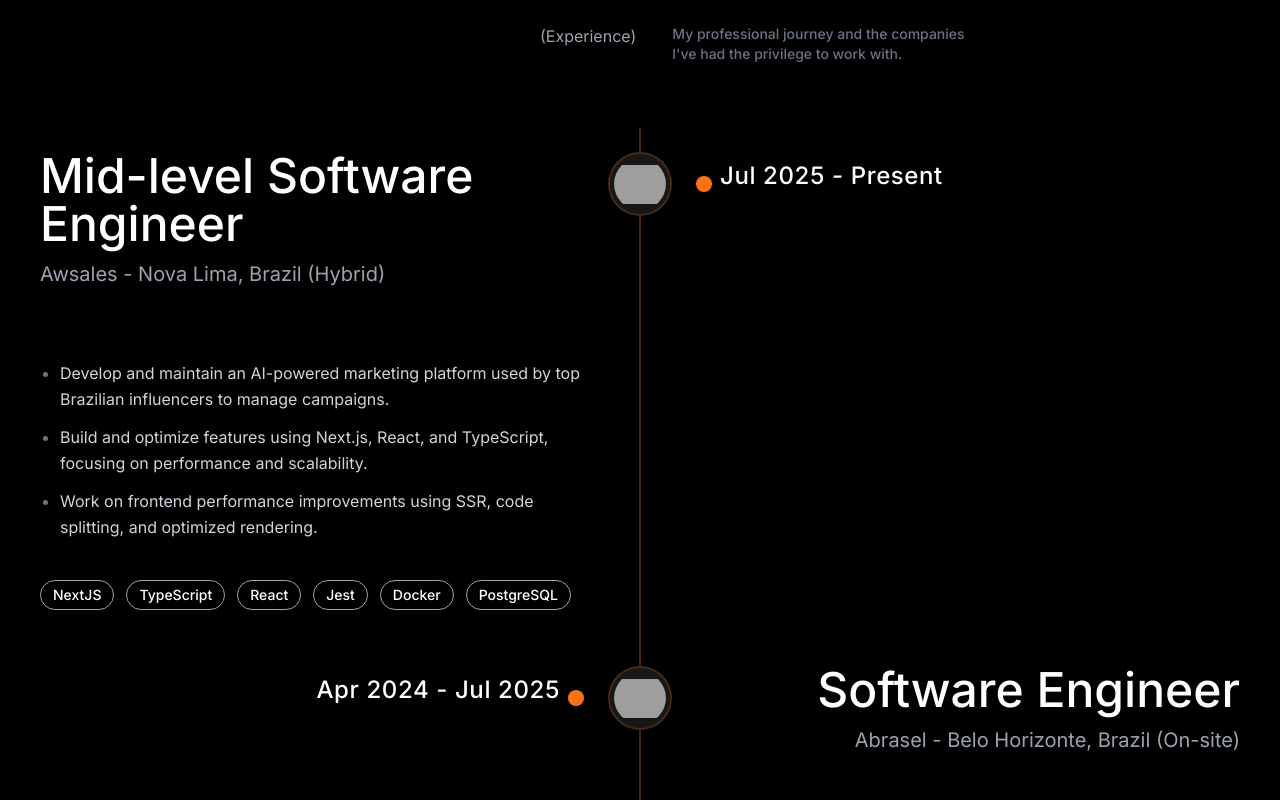
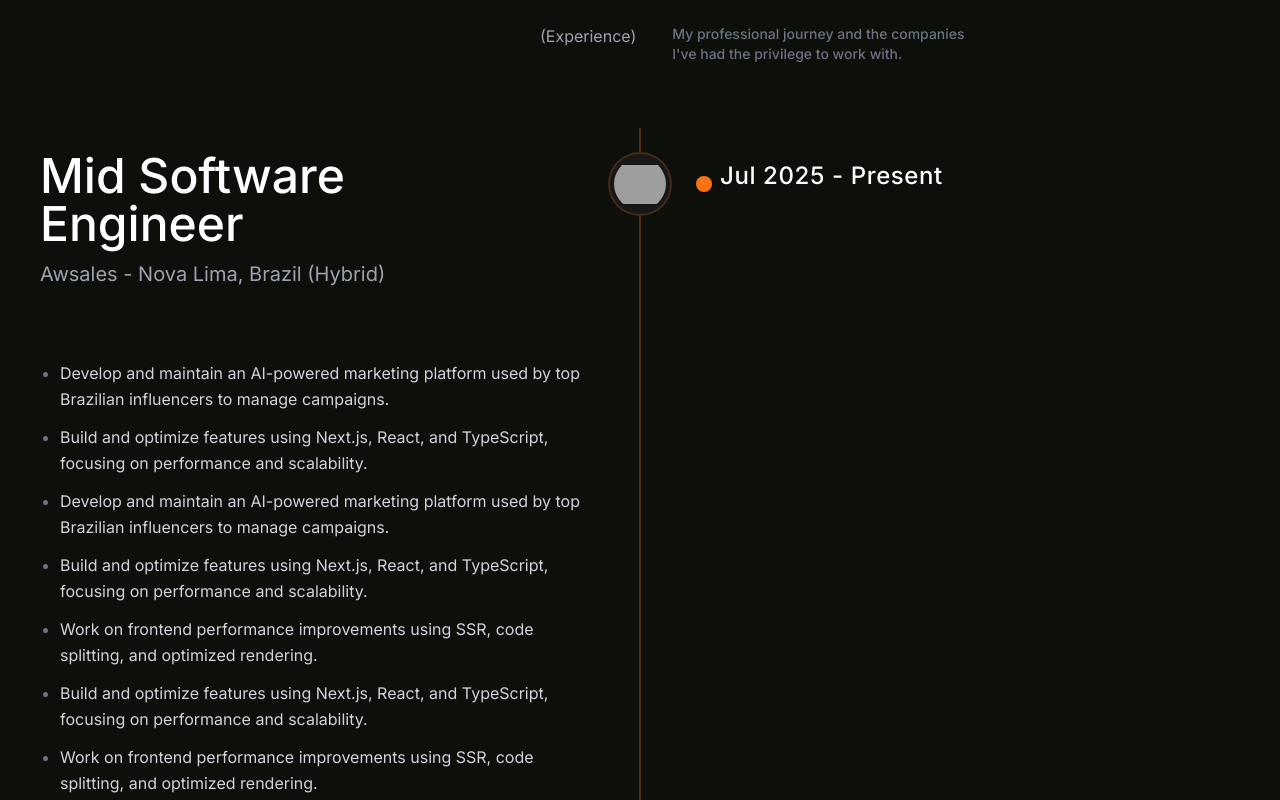
Before and after one commit to shujabakhtiar/shuja-portfolio, a Vue app: page / in a window 1280 px wide. Shown: the part 1800-2600 px from the top of the page. Built offline with nearby package versions, Linux system fonts and the light colour scheme; grey boxes are pictures that could not be loaded; a web font is replaced by a local one.

Commit message:
arsenalf

```diff
--- a/src/components/sections/ExperienceSection.vue
+++ b/src/components/sections/ExperienceSection.vue
@@ -70,12 +70,16 @@
         experienceList: [
            {
             id: 1,
-            role: "Mid-level Software Engineer",
+            role: "Mid Software Engineer",
             company: "Awsales - Nova Lima, Brazil (Hybrid)",
             duration: "Jul 2025 - Present",
             logo: "https://ui-avatars.com/api/?name=Aw&background=0D8ABC&color=fff", // Placeholder
             description: [
               "Develop and maintain an AI-powered marketing platform used by top Brazilian influencers to manage campaigns.",
+              "Build and optimize features using Next.js, React, and TypeScript, focusing on performance and scalability.",
+              "Develop and maintain an AI-powered marketing platform used by top Brazilian influencers to manage campaigns.",
+              "Build and optimize features using Next.js, React, and TypeScript, focusing on performance and scalability.",
+              "Work on frontend performance improvements using SSR, code splitting, and optimized rendering.",
               "Build and optimize features using Next.js, React, and TypeScript, focusing on performance and scalability.",
               "Work on frontend performance improvements using SSR, code splitting, and optimized rendering."
             ],
@@ -90,7 +94,11 @@
             description: [
               "Develop and maintain applications used by over 45,000 users, using Next.js, Node.js, and TypeScript.",
               "Use AWS services such as Lambda, S3, EC2, and SQS to create scalable and efficient solutions.",
-              "Implement CI/CD pipelines with GitHub Actions, AWS Cloud, and GitHub Webhooks."
+              "Implement CI/CD pipelines with GitHub Actions, AWS Cloud, and GitHub Webhooks.",
+              "Work on frontend performance improvements using SSR, code splitting, and optimized rendering.",
+              "Build and optimize features using Next.js, React, and TypeScript, focusing on performance and scalability.",
+              "Work on frontend performance improvements using SSR, code splitting, and optimized rendering.",
+              "Build and optimize features using Next.js, React, and TypeScript, focusing on performance and scalability."
             ],
             skillTags: ["NextJS", "Node.js", "TypeScript", "AWS", "CI/CD"]
            },
@@ -103,7 +111,11 @@
             description: [
               "Develop and maintain applications used by over 45,000 users, using Next.js, Node.js, and TypeScript.",
               "Use AWS services such as Lambda, S3, EC2, and SQS to create scalable and efficient solutions.",
-              "Implement CI/CD pipelines with GitHub Actions, AWS Cloud, and GitHub Webhooks."
+              "Implement CI/CD pipelines with GitHub Actions, AWS Cloud, and GitHub Webhooks.",
+              "Work on frontend performance improvements using SSR, code splitting, and optimized rendering.",
+              "Build and optimize features using Next.js, React, and TypeScript, focusing on performance and scalability.",
+              "Work on frontend performance improvements using SSR, code splitting, and optimized rendering.",
+              "Build and optimize features using Next.js, React, and TypeScript, focusing on performance and scalability."
             ],
             skillTags: ["NextJS", "Node.js", "TypeScript", "AWS", "CI/CD"]
            }
--- a/src/style.css
+++ b/src/style.css
@@ -8,7 +8,7 @@
   font-weight: 400;
 
   /* Backgrounds */
-  --bg-section: black;
+  --bg-section: #0C0F0A;
   --bg-surface: #240010;
   --bg-card: #2e0015;
 
```
